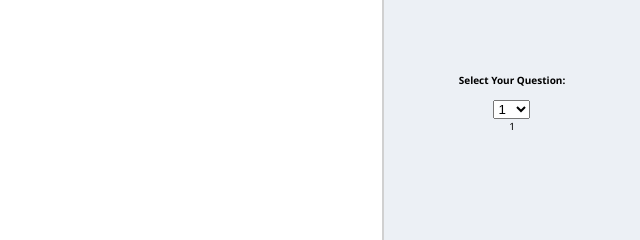
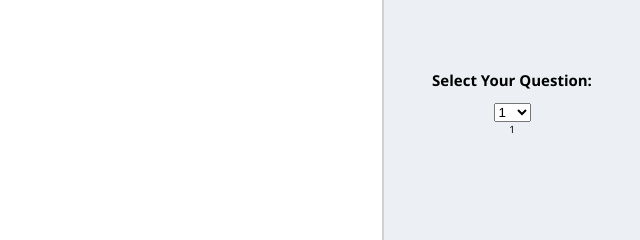
Before and after one commit to ARUNTEJAMENDA/sdcac_cat_webapp, a plain HTML site: page index.html in a window 1280 px wide. Shown: the part 454-694 px from the top of the page, 640-1280 px from the left. Drawn offline with nearby package versions, Linux system fonts and the light colour scheme.

Commit message:
Update index.html

```diff
--- a/index.html
+++ b/index.html
@@ -85,7 +85,7 @@
                 </div>
                 <div id="qsn_n">
                     <div id="selector" style="display:none;">
-                        <h4>Select Your Question:</h4>
+                        <h2>Select Your Question:</h2>
                         <select id="select" onchange="question(this.value);"></select>
                         <div id="mob_qsn">
                             <script>
```
